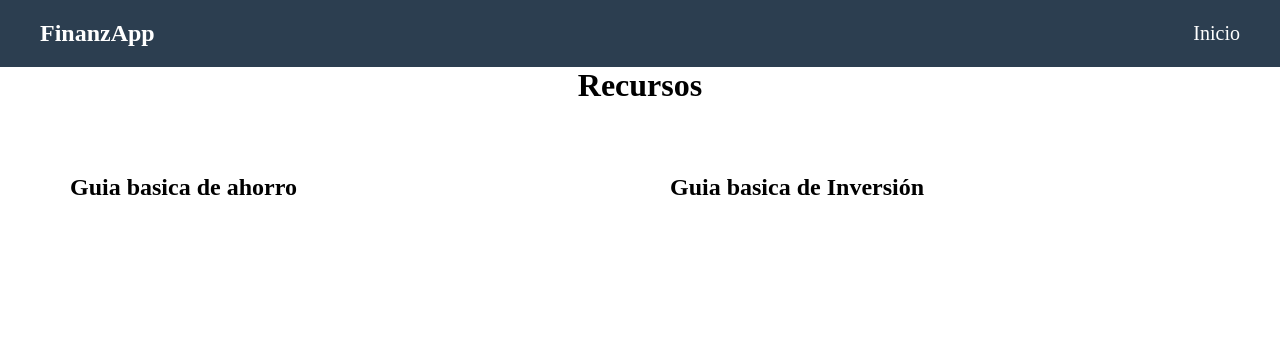
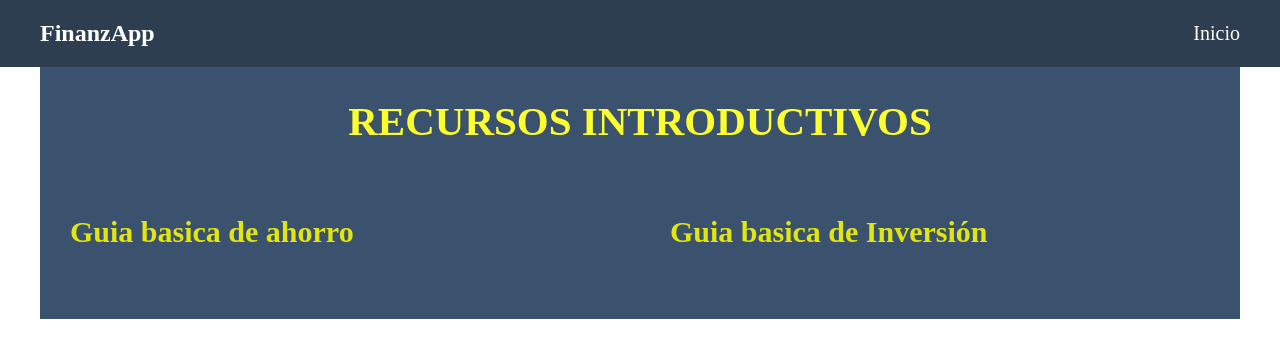
Before and after one commit to 1MT3DDY/Pi, a Django app: template finanzas/textos/templates/textos/index.html in a window 1280 px wide. Shown: the top 358 px of the page. Run offline with Django 3.2, Linux system fonts and the light colour scheme; the template is opened without the code that fills it, so the values that code supplies are empty.

Commit message:
decorativo para RECURSOS, ahora solo falta las respuestas a la calculadora

```diff
--- a/finanzas/textos/static/css/textos.css
+++ b/finanzas/textos/static/css/textos.css
@@ -6,7 +6,7 @@
     text-decoration: none;
 
     /* 🚨 2. CAMBIAR EL COLOR A NEGRO */
-    color: #1D3557;
+    color: #aadee5;
 
     /* 3. Estilo opcional: negrita ligera */
     font-weight: 700;
@@ -16,7 +16,7 @@
 /* Regla para cuando el ratón está sobre la pregunta */
 .pregunta-item a:hover {
     /* Mantiene el color base, o puedes poner un gris sutil */
-    color: #e1c210; /* Gris oscuro para efecto sutil */
+    color: #f1e900; /* Gris oscuro para efecto sutil */
 
     /* Asegura que no aparezca subrayado al pasar el ratón */
     text-decoration: none;
@@ -32,6 +32,52 @@
     display: block;     /* Asegura que ocupe su propia línea y los márgenes funcionen */
     margin: 0 auto 20px auto; /* Centra la imagen y añade margen inferior */
     border-radius: 6px; /* Bordes redondeados */
-    border: 6px solid #153271; /* 3px de grosor, estilo sólido, color azul marino oscuro */
+    border: 6px solid #173f94; /* 3px de grosor, estilo sólido, color azul marino oscuro */
     /* Puedes ajustar el grosor (3px) si lo deseas */
 }
+
+.seccion-textos-fondo {
+    /* 🚨 ESTILOS DE FONDO LIMITADOS A ESTA SECCIÓN */
+    background-color: #3a526d;
+
+    /* Asegura que el color se extienda a todo el ancho disponible */
+    width: 100%;
+
+    /* Añade un poco de relleno arriba y abajo para que no esté pegado al menú */
+    padding-top: 30px;
+    padding-bottom: 30px;
+}
+
+/* Nota: Los estilos de .categorias y .pregunta-item deben seguir aquí para el texto blanco, si es necesario. */
+
+.categorias {
+    /* Mantenemos el centrado del contenido interno, si lo necesitas */
+    max-width: 1200px; /* O el ancho máximo que uses globalmente */
+    margin: 0 auto;
+}
+
+.categoria_video h2 {
+    /* 🚨 Color Blanco o muy claro */
+    color: #e2e510;
+
+    /* Aumenta el tamaño de la fuente para que se vean como títulos de sección */
+    font-size: 30px;
+
+    /* Hace el texto negrita */
+    font-weight: bold;
+
+    /* Ajusta el margen inferior para separarlo de la primera pregunta */
+    margin-bottom: 40px;
+}
+
+.seccion-textos-fondo h1 {
+    /* Color Blanco para visibilidad en fondo oscuro */
+    color: #fcff2d;
+
+    /* Tamaño y centrado */
+    font-size: 41px;
+    text-align: center;
+
+    /* Opcional: Ajusta el margen si el título está muy pegado al borde */
+    margin-bottom: 35px;
+}
--- a/finanzas/textos/templates/textos/index.html
+++ b/finanzas/textos/templates/textos/index.html
@@ -2,11 +2,13 @@
 {% load static %}
 {% block content %}
     <link rel="stylesheet" href="{% static 'css/textos.css' %}">
-    <h1 style="text-align: center; margin-bottom: 70px;">Recursos</h1>
+    <div class="seccion-textos-fondo">
 
-    <div class="div.categorias" style="display: flex; justify-content: space-around;">
+     <h1 style="text-align: center; margin-bottom: 70px;">RECURSOS INTRODUCTIVOS</h1>
 
-        <div class="categoria_video" style="width: 45%;">
+     <div class="categorias" style="display: flex; justify-content: space-around;">
+
+      <div class="categoria_video" style="width: 45%;">
             <h2>Guia basica de ahorro</h2>
             {% for id in preguntas_ids|slice:"8" %}
                 <div class="pregunta-item" style="margin-bottom: 40px;">
@@ -44,5 +46,6 @@
                 </div>
             {% endfor %}
         </div>
+     </div>
     </div>
 {% endblock %}
```
